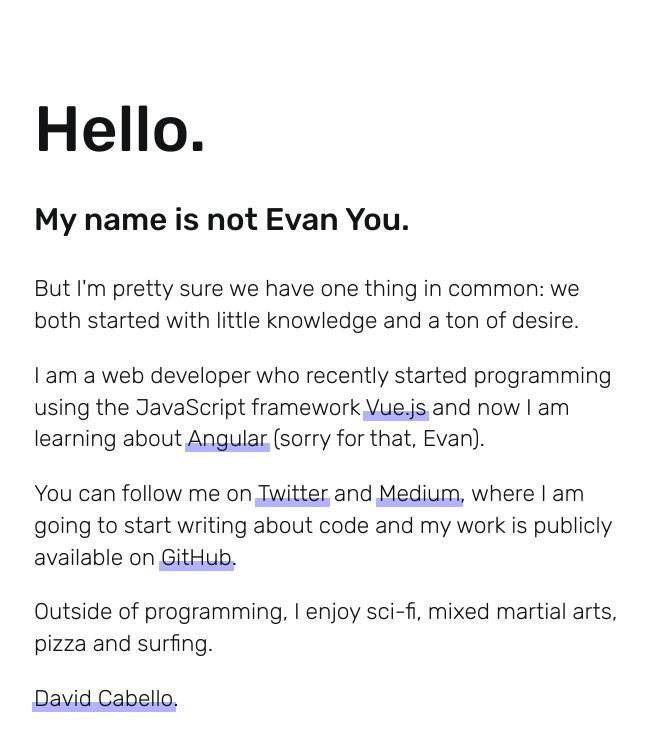
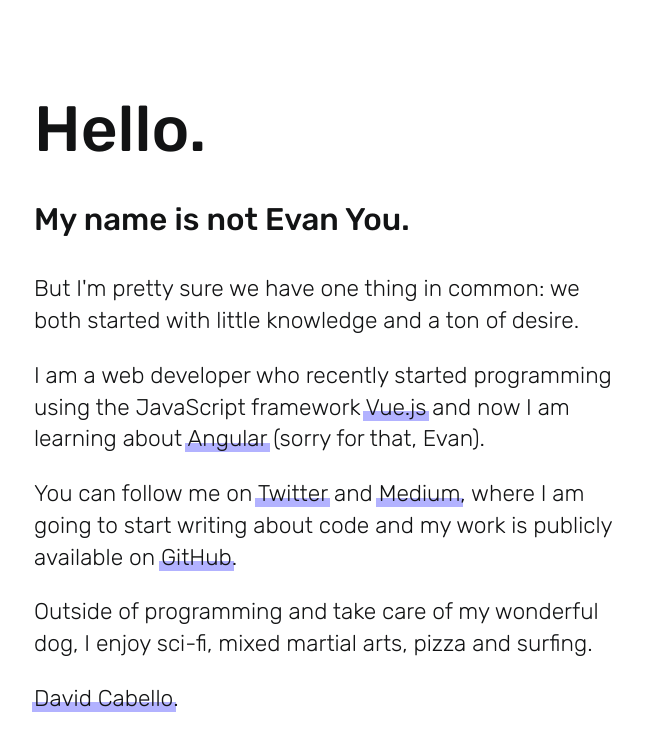
Before and after one commit to Ollebacx/davidcabello, a Vue app: page / in a window 1280 px wide. Shown: the top 750 px of the page, without its empty margins (102-749 px from the left). Built offline with nearby package versions, Linux system fonts and the light colour scheme.

Commit message:
changed description

```diff
--- a/src/App.vue
+++ b/src/App.vue
@@ -29,7 +29,8 @@
   </p> -->
 
   <p>
-    Outside of programming,
+    Outside of programming
+    and take care of my wonderful dog,
     I enjoy sci-fi, mixed martial arts, pizza and surfing.
   </p>
     <p>
```
